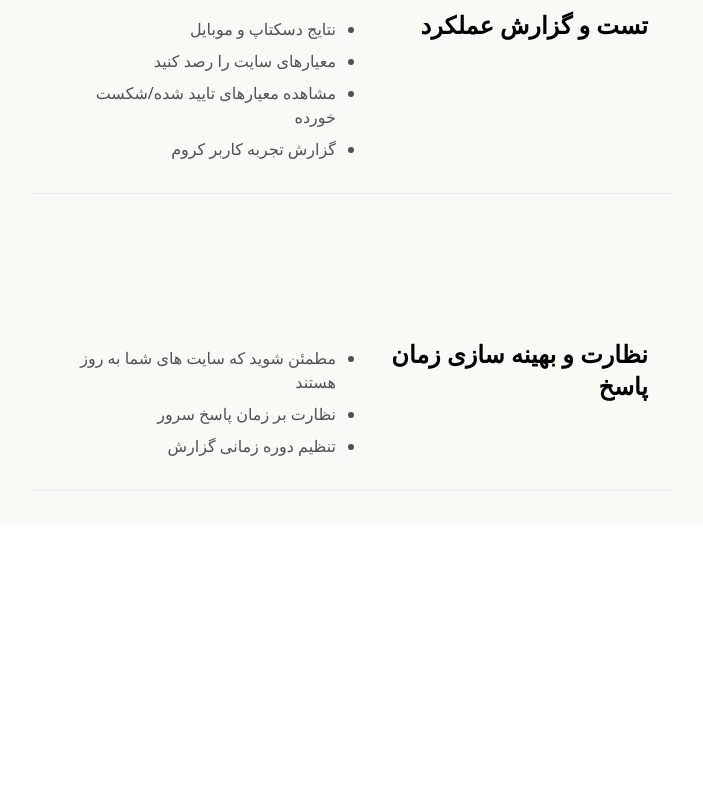
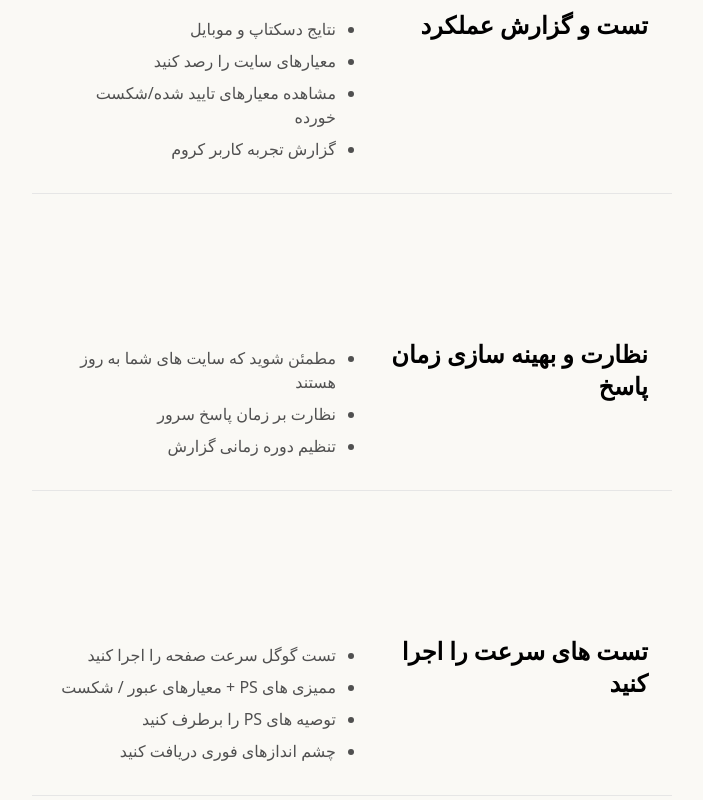
Before and after one commit to mahyarErshad/hummingbird, a React (Create React App) app: page / in a window 1280 px wide. Shown: the part 2168-2968 px from the top of the page, without its empty margins (288-991 px from the left). Before the commit the page ends 2691 px from the top, so only its background shows below. Built offline with nearby package versions, Linux system fonts and the light colour scheme; a web font is replaced by a local one.

Commit message:
Added another FeaturesCard

```diff
--- a/src/Components/Body/Features.jsx
+++ b/src/Components/Body/Features.jsx
@@ -7,6 +7,7 @@
       <h2 className="font-bold max-md:text-2xl md:text-4xl">ویژگی ها</h2>
       <FeaturesCard title="تست و گزارش عملکرد" list={["نتایج دسکتاپ و موبایل", "معیارهای سایت را رصد کنید", "مشاهده معیارهای تایید شده/شکست خورده", "گزارش تجربه کاربر کروم"]} />
       <FeaturesCard title="نظارت و بهینه سازی زمان پاسخ" list={["مطمئن شوید که سایت های شما به روز هستند", "نظارت بر زمان پاسخ سرور", "تنظیم دوره زمانی گزارش"]} />
+      <FeaturesCard title="تست های سرعت را اجرا کنید" list={["تست گوگل سرعت صفحه ​​را اجرا کنید", "ممیزی های PS + معیارهای عبور / شکست", "توصیه های PS را برطرف کنید", "چشم اندازهای فوری دریافت کنید"]} />
     </section>
   );
 }
```
